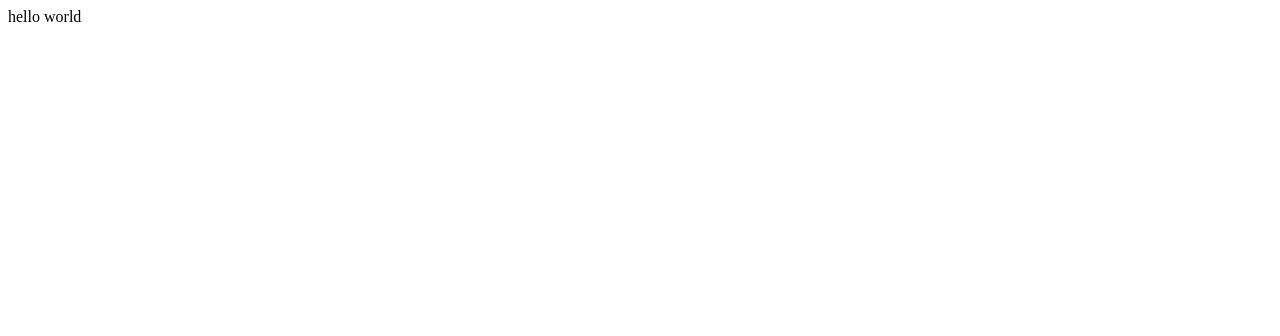
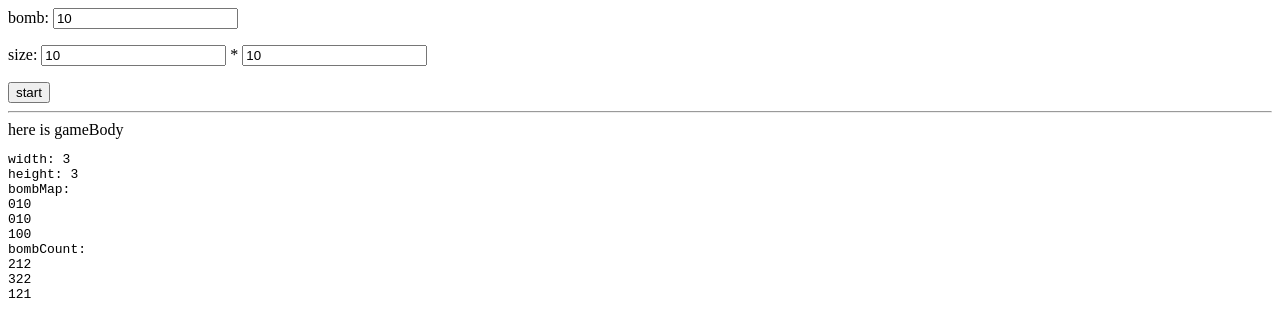
Before and after one commit to gooocho/minesweepr_node, a React app: page / in a window 1280 px wide. Shown: the top 336 px of the page. Built offline with nearby package versions, Linux system fonts and the light colour scheme.

Commit message:
react environment and minesweeper basic structure

```diff
--- a/src/app.tsx
+++ /dev/null
@@ -1,8 +0,0 @@
-import * as React from 'react';
-
-function App() {
-  return (
-    <p>hello world</p>
-  );
-}
-export default App;
--- /dev/null
+++ b/src/components/body.tsx
@@ -0,0 +1,15 @@
+import React from "react";
+import { Field } from "../game/field";
+
+const field = Field.newField(3, 3, 3);
+
+export function Body() {
+  return (
+    <div>
+      here is gameBody
+      <pre>
+        {field.print()}
+      </pre>
+    </div>
+  );
+}
--- /dev/null
+++ b/src/components/menu.tsx
@@ -0,0 +1,13 @@
+import React from "react";
+
+export function Menu() {
+  return (
+    <div>
+      <div>
+        <p>bomb: <input type="number" value="10"/></p>
+        <p>size: <input type="number" value="10" /> * <input type="number" value="10"/></p>
+      </div>
+      <button>start</button>
+    </div>
+  );
+}
--- /dev/null
+++ b/src/components/runner.tsx
@@ -0,0 +1,13 @@
+import React from "react";
+import { Menu } from "./menu";
+import { Body } from "./body";
+
+export function Runner() {
+  return (
+    <div>
+      <Menu />
+      <hr />
+      <Body />
+    </div>
+  );
+}
--- /dev/null
+++ b/src/game/field.ts
@@ -0,0 +1,187 @@
+import { randomBits } from "./radom_bits";
+
+/**
+ * Field have bomb position information and surrounding bomb count;
+ */
+export class Field {
+  width: number;
+  height: number;
+  size: number;
+
+  /**
+   * bomb position in bigint bitmap
+   * [example]
+   * width: 3
+   * height: 4
+   * bombmap: 0011_0100_1101
+   *               |||| ||||
+   *               |||| ||| `-- [0, 0]
+   *               |||| || `--- [0, 1]
+   *               |||| | `---- [0, 2]
+   *               ||||  `----- [0, 3]
+   *               ||| `------- [1, 0]
+   *               || `-------- [1, 1]
+   *               | `--------- [1, 2]
+   *                `---------- [1, 3]
+   * will represent
+   * +----+
+   * |B.BB|
+   * |..B.|
+   * |BB..|
+   * +----+
+   */
+  bombMap: bigint;
+
+  /**
+   * bombCount: Integer[]
+   * [example]
+   * width: 3
+   * height: 4
+   * bombmap: 0011_0100_1101
+   *
+   * will provide
+   *
+   * [0, 3, 2, 2, 3, 5, 3, 3, 1, 2, 2, 1]
+   *
+   * will represent
+   * +----+
+   * |0322|
+   * |3533|
+   * |1221|
+   * +----+
+   */
+  bombCount: number[];
+
+  constructor(width: number, height: number, bombMap: bigint) {
+    this.width = width;
+    this.height = height;
+    this.size = width * height;
+    this.bombMap = bombMap;
+    this.bombCount = this.calcbombCount(this.width, this.height, this.bombMap);
+  }
+
+  static newField(width: number, height: number, bomb: number) {
+    return new Field(width, height, randomBits(width * height, bomb));
+  }
+
+  calcbombCount(width: number, height: number, bombMap: bigint) {
+    return [...new Array(width * height)].map((_, index) => {
+      const x = index % width;
+      const y = (index - x) / width;
+      return this
+               .surroundingIndexes(x, y)
+               .map(cellIndex => bombMap & (1n << BigInt(cellIndex)))
+               .reduce((a, c) => a + (c == 0n ? 0 : 1), 0);
+    });
+  }
+
+  surroundingIndexes(x: number, y: number): number[] {
+    const isTop = Number(y === 0);
+    const isBottom = Number(y === this.height - 1);
+    const isLeft = Number(x === 0);
+    const isRight = Number(x === this.width - 1);
+    const bitPattern = (isTop << 3) | (isBottom << 2) | (isLeft << 1) | (isRight << 0);
+    switch(bitPattern) {
+      case 0b0000:
+        // center
+        return [
+          this.width * (y - 1) + x - 1,
+          this.width * (y - 1) + x + 0,
+          this.width * (y - 1) + x + 1,
+          this.width * (y + 0) + x - 1,
+          this.width * (y + 0) + x + 1,
+          this.width * (y + 1) + x - 1,
+          this.width * (y + 1) + x + 0,
+          this.width * (y + 1) + x + 1,
+        ];
+      case 0b0001:
+        // right edge
+        return [
+          this.width * (y - 1) + x - 1,
+          this.width * (y - 1) + x + 0,
+          this.width * (y + 0) + x - 1,
+          this.width * (y + 1) + x - 1,
+          this.width * (y + 1) + x + 0,
+        ];
+      case 0b0010:
+        // left edge
+        return [
+          this.width * (y - 1) + x + 0,
+          this.width * (y - 1) + x + 1,
+          this.width * (y + 0) + x + 1,
+          this.width * (y + 1) + x + 0,
+          this.width * (y + 1) + x + 1,
+        ];
+      case 0b0100:
+        // bottom edge
+        return [
+          this.width * (y - 1) + x - 1,
+          this.width * (y - 1) + x + 0,
+          this.width * (y - 1) + x + 1,
+          this.width * (y + 0) + x - 1,
+          this.width * (y + 0) + x + 1,
+        ];
+      case 0b0101:
+        // bottom right corner
+        return [
+          this.width * (y - 1) + x - 1,
+          this.width * (y - 1) + x + 0,
+          this.width * (y + 0) + x - 1,
+        ];
+      case 0b0110:
+        // bottom left corner
+        return [
+          this.width * (y - 1) + x + 0,
+          this.width * (y - 1) + x + 1,
+          this.width * (y + 0) + x + 1,
+        ];
+      case 0b1000:
+        // top edge
+        return [
+          this.width * (y + 0) + x - 1,
+          this.width * (y + 0) + x + 1,
+          this.width * (y + 1) + x - 1,
+          this.width * (y + 1) + x + 0,
+          this.width * (y + 1) + x + 1,
+        ];
+      case 0b1001:
+        // top right corner
+        return [
+          this.width * (y + 0) + x - 1,
+          this.width * (y + 1) + x + 0,
+          this.width * (y + 1) + x - 1,
+        ];
+      case 0b1010:
+        // top left corner
+        return [
+          this.width * (y + 0) + x + 1,
+          this.width * (y + 1) + x + 0,
+          this.width * (y + 1) + x + 1,
+        ];
+      case 0b0011:
+      case 0b1011:
+      case 0b1100:
+      case 0b1101:
+      case 0b1110:
+      case 0b1111:
+      default:
+        // impossible
+        return [];
+    }
+  }
+
+  print() {
+    const reg = new RegExp(`.{${this.width}}`, 'g');
+    const bombMapStr = this.bombMap.toString(2).padStart(this.width * this.height, "0").split('').reverse().join('');
+    const bombCountStr = this.bombCount.join('');
+    return (
+`width: ${this.width}
+height: ${this.height}
+bombMap:
+${(bombMapStr.match(reg) || []).join('\n')}
+bombCount:
+${(bombCountStr.match(reg) || []).join('\n')}
+`
+    );
+  }
+}
--- /dev/null
+++ b/src/game/radom_bits.ts
@@ -0,0 +1,25 @@
+function fisherYatesN(bits: bigint, size: number) {
+  for (let i = 0; i < size - 1; ++i) {
+    // exchange i_th bit and target bit
+
+    // (10111...)  ...        0                ...             1           (...0100010)
+    //  top                 target   <-- exchangeOffsetN -->   i_th           exchanged
+    //
+    // ithMaskN:
+    // (00000...)  ...        0                ...              1           (...0000000)
+    //
+    // exchangePattern:
+    // (00000...)  ... (target xor i_th)       ...       (target xor i_th)  (...0000000)
+
+    const exchangeOffsetN = BigInt(Math.floor(Math.random() * (size - i)));
+    const ithMaskN = 1n << BigInt(i);
+    const exchangeXorBit = ((bits >> exchangeOffsetN) ^ bits) & ithMaskN;
+    const exchangePattern = exchangeXorBit | (exchangeXorBit << exchangeOffsetN);
+    bits ^= exchangePattern;
+  }
+  return bits;
+}
+
+export function randomBits(size: number, count: number) {
+  return fisherYatesN((1n << BigInt(count)) - 1n, size);
+}
--- a/src/index.tsx
+++ b/src/index.tsx
@@ -1,7 +1,7 @@
 import * as React from 'react';
 import * as ReactDOM from 'react-dom';
 
-import App from "./app";
+import { Runner } from "./components/runner";
 
 const rootEl = document.getElementById('root');
-ReactDOM.render(<App />, rootEl);
+ReactDOM.render(<Runner />, rootEl);
--- a/webpack.config.js
+++ b/webpack.config.js
@@ -1,6 +1,7 @@
 const path = require("path");
 const HtmlPlugin = require("html-webpack-plugin");
 module.exports = {
+  mode: 'development',
   resolve: {
     extensions: [".tsx", ".ts", ".js", ".mjs", ".json"],
   },
```
Also changed, not shown: src/index.html (line endings or trailing spaces), tsconfig.json (line endings or trailing spaces).
